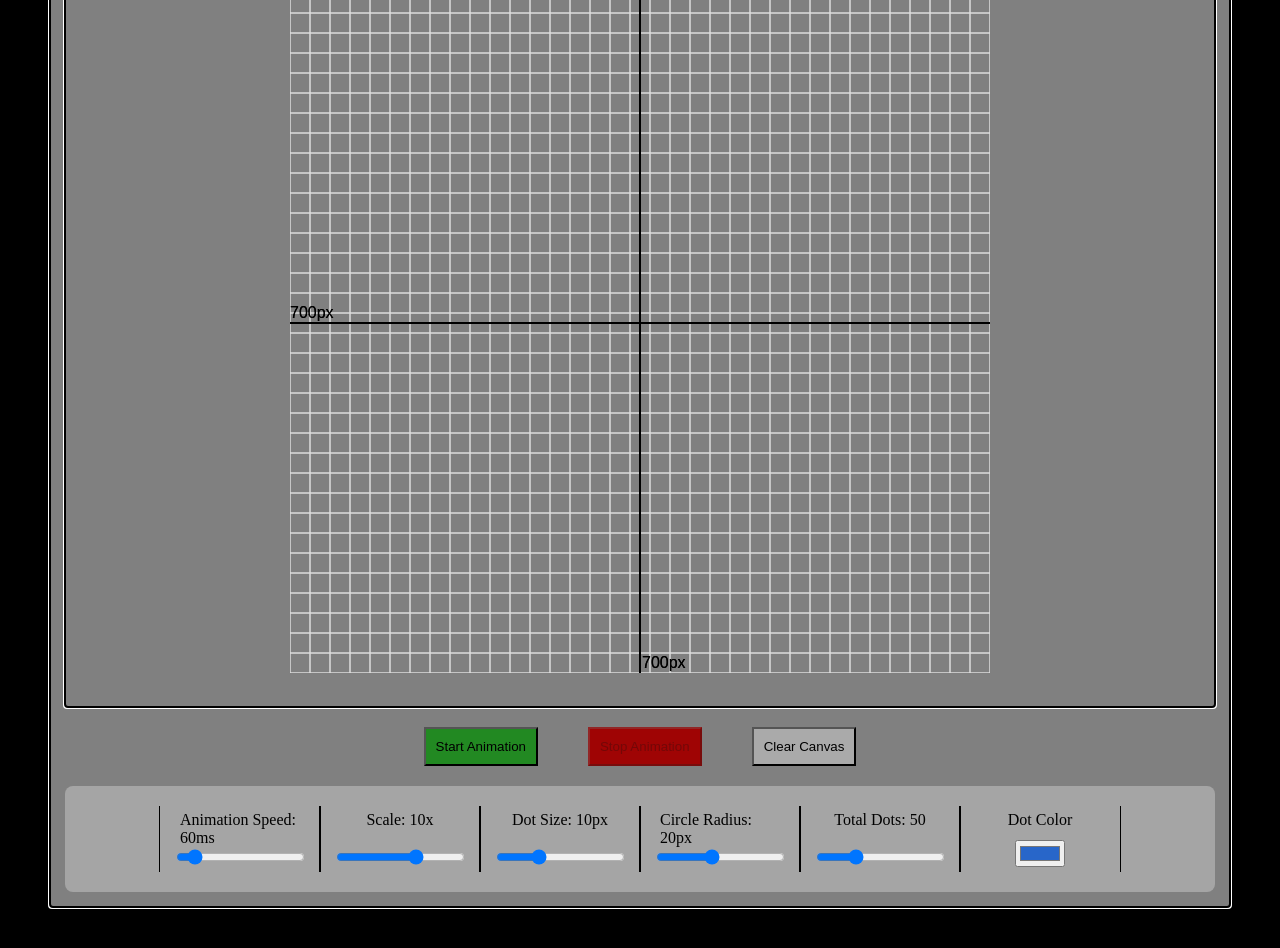
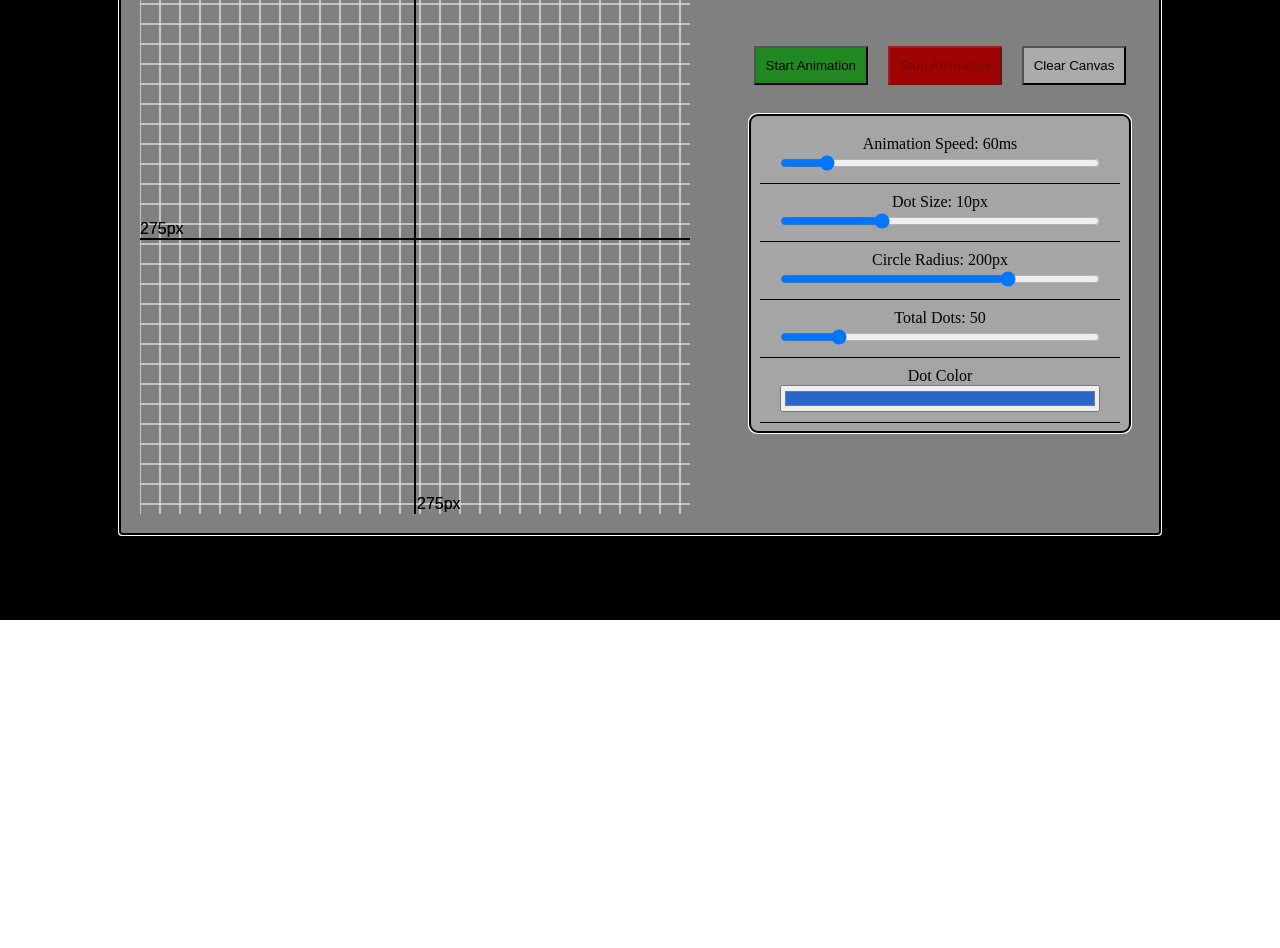
Before and after one commit to reichg/circle_fun, a React (Vite) app: page / in a window 1280 px wide. Shown: the part 180-1128 px from the top of the page. After the commit the page ends 800 px from the top, so only its background shows below. Built offline with nearby package versions, Linux system fonts and the light colour scheme.

Commit message:
just some formatting adjustments and getting rid of the scale. It is not necessary to have.

```diff
--- a/src/app.module.css
+++ b/src/app.module.css
@@ -1,14 +1,20 @@
 h1 {
   text-align: center;
   color: white;
+  margin: 0;
+  padding: 0;
 }
 
 .app {
   background-color: black;
   min-height: 100vh;
-  padding: 10px;
+  min-width: 100vw;
+  padding: 0px;
+  margin: 0px;
+  align-content: center;
 }
 
 body {
   margin: 0;
+  padding: 0;
 }
--- a/src/components/canvascomponent/CircleCanvas.tsx
+++ b/src/components/canvascomponent/CircleCanvas.tsx
@@ -4,13 +4,12 @@ import ControlPanel from "../controlpanelcomponent/ControlPanel";
 
 function CircleCanvas() {
   // All of the controls
-  const [radius, setRadius] = useState<number>(20);
+  const [radius, setRadius] = useState<number>(200);
   const [numDots, setNumdots] = useState<number>(50);
   const [color, setColor] = useState<string>("#2866c9");
   const [dotSize, setDotSize] = useState<number>(10);
   const [isAnimating, setIsAnimating] = useState<boolean>(false);
   const [animationSpeed, setAnimationSpeed] = useState<number>(60);
-  const [scale, setScale] = useState<number>(10);
 
   // Refs for canvas
   const canvasRef = useRef<HTMLCanvasElement>(null);
@@ -20,8 +19,8 @@ function CircleCanvas() {
 
   // Static canvas size
   const canvasSize = {
-    width: 700,
-    height: 700,
+    width: 550,
+    height: 550,
   };
 
   const startAnimation = () => {
@@ -101,12 +100,12 @@ function CircleCanvas() {
     ctx.font = "16px Arial";
 
     // X-axis label
-    ctx.fillText(`${canvasSize.width}px`, width / 2 + 2, height - 5);
+    ctx.fillText(`${canvasSize.width / 2}px`, width / 2 + 2, height - 5);
 
     // Y-axis label - rotated for vertical text
     ctx.save(); // Save the current state
     ctx.translate(0, height / 2 - 5);
-    ctx.fillText(`${canvasSize.height}px`, 0, 0);
+    ctx.fillText(`${canvasSize.height / 2}px`, 0, 0);
     ctx.restore(); // Restore to the original state
   };
 
@@ -140,7 +139,7 @@ function CircleCanvas() {
           const angle = (currentDotRef.current * 2 * Math.PI) / numDots;
           const x = radius * Math.cos(angle);
           const y = radius * Math.sin(angle);
-          drawDot(ctx, x * scale, y * scale, color); // Active color, scale coordinates for larger display
+          drawDot(ctx, x, y, color); // Active color, scale coordinates for larger display
           currentDotRef.current += 1;
           lastTimestampRef.current = timestamp;
         } else {
@@ -169,14 +168,13 @@ function CircleCanvas() {
   }, [isAnimating, animationSpeed]);
 
   return (
+    <div className={styles.circleCanvasContainer}>
       <div className={styles.componentContainer}>
-      <div className={styles.canvasContainer}>
         <canvas
           ref={canvasRef}
           width={canvasSize.width}
           height={canvasSize.height}
         />
-      </div>
 
         <ControlPanel
           animationSpeed={animationSpeed}
@@ -187,16 +185,15 @@ function CircleCanvas() {
           setNumDots={setNumdots}
           color={color}
           setColor={setColor}
-        scale={scale}
           dotSize={dotSize}
           setDotSize={setDotSize}
           setAnimationSpeed={setAnimationSpeed}
-        setScale={setScale}
           startAnimation={startAnimation}
           stopAnimation={stopAnimation}
           clearCanvas={clearCanvas}
         />
       </div>
+    </div>
   );
 }
 
--- a/src/components/canvascomponent/circle.module.css
+++ b/src/components/canvascomponent/circle.module.css
@@ -1,13 +1,17 @@
-.canvasContainer {
-  overflow: hidden;
-  text-align: center;
+
+.componentContainer {
+  display: flex;
+  flex-wrap: wrap;
+  gap: 50px;
+  justify-content: center;
+  margin: 10px 80px;
+  background-color: grey;
   outline: auto;
-  padding: 30px;
+  padding: 20px 20px;
 }
 
-.componentContainer {
-  margin: 40px;
-  background-color: grey;
-  outline: auto;
-  padding: 15px;
+.circleCanvasContainer {
+  display: flex;
+  justify-content: center;
+  align-items: center;
 }
--- a/src/components/controlpanelcomponent/ControlPanel.tsx
+++ b/src/components/controlpanelcomponent/ControlPanel.tsx
@@ -8,8 +8,6 @@ interface ControlPanelProps {
   isAnimating: boolean;
   animationSpeed: number;
   setAnimationSpeed: (animationSpeed: number) => void;
-  scale: number;
-  setScale: (scale: number) => void;
   dotSize: number;
   setDotSize: (dotSize: number) => void;
   radius: number;
@@ -28,8 +26,6 @@ function ControlPanel(props: ControlPanelProps) {
     isAnimating,
     animationSpeed,
     setAnimationSpeed,
-    scale,
-    setScale,
     dotSize,
     setDotSize,
     radius,
@@ -73,22 +69,10 @@ function ControlPanel(props: ControlPanelProps) {
             id="speedControl"
             type="range"
             min="10"
-            max="500"
+            max="400"
             step="10"
             value={animationSpeed}
             onChange={(e) => setAnimationSpeed(Number(e.target.value))}
-          />
-        </div>
-        <div className={styles.sliders}>
-          <label htmlFor="scaleControl">Scale: {scale}x</label>
-          <input
-            id="scaleControl"
-            type="range"
-            min="1"
-            max="15"
-            step="1"
-            value={scale}
-            onChange={(e) => setScale(Number(e.target.value))}
           />
         </div>
         <div className={styles.sliders}>
@@ -109,7 +93,7 @@ function ControlPanel(props: ControlPanelProps) {
             id="radiusSizeControl"
             type="range"
             min="5"
-            max="40"
+            max="275"
             step="1"
             value={radius}
             onChange={(e) => setRadius(Number(e.target.value))}
@@ -121,7 +105,7 @@ function ControlPanel(props: ControlPanelProps) {
             id="numDotsControl"
             type="range"
             min="30"
-            max="100"
+            max="150"
             step="1"
             value={numDots}
             onChange={(e) => setNumDots(Number(e.target.value))}
--- a/src/components/controlpanelcomponent/controlpanelcomponent.module.css
+++ b/src/components/controlpanelcomponent/controlpanelcomponent.module.css
@@ -1,8 +1,7 @@
 .buttonContainer {
   display: flex;
-  gap: 50px;
+  gap: 20px;
   justify-content: center;
-  margin: 20px;
 }
 
 .buttonStart {
@@ -27,16 +26,31 @@
   background-color: rgb(165, 165, 165);
   padding: 10px;
   border-radius: 8px;
+  width: 90%;
+  outline: auto;
 }
 
 .sliders {
-  width: 120px;
-  max-width: 120px;
+  width: 100%;
   display: flex;
   flex-direction: column;
   justify-content: space-between;
   align-items: center;
-  box-shadow: 1px 0px 0px 0px #000000, -1px 0px 0px 0px #000000;
-  padding: 5px 20px;
-  margin: 10px 0px;
+  box-shadow: 0px 1px 0px 0px #000000, 0px 0px 0px 0px #000000;
+  padding: 10px 20px;
+  margin: 0px 0px;
 }
+
+input {
+  width: 100%;
+}
+
+.controlPanel {
+  display: flex;
+  flex-direction: column;
+  justify-content: center;
+  align-items: center;
+  gap: 30px;
+  max-width: 400px;
+
+}
```
Lines whose indentation alone changed are shown as unchanged.
